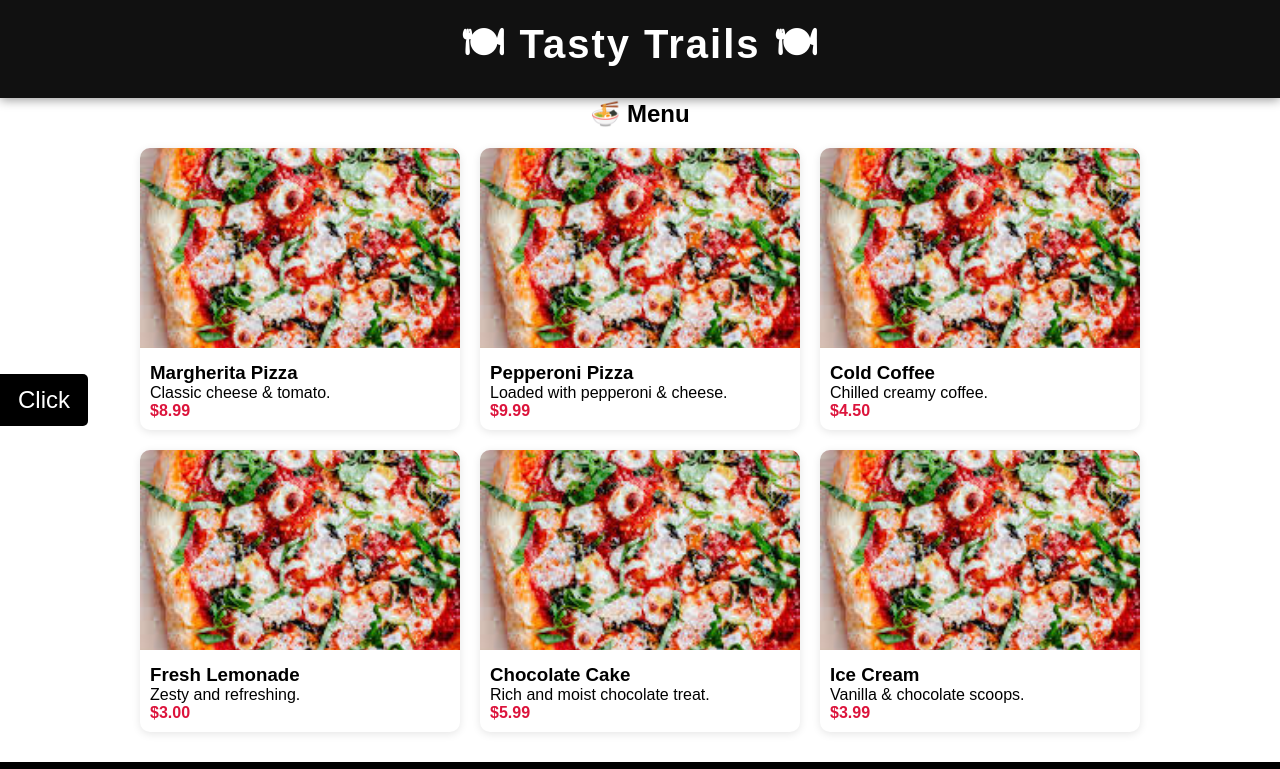
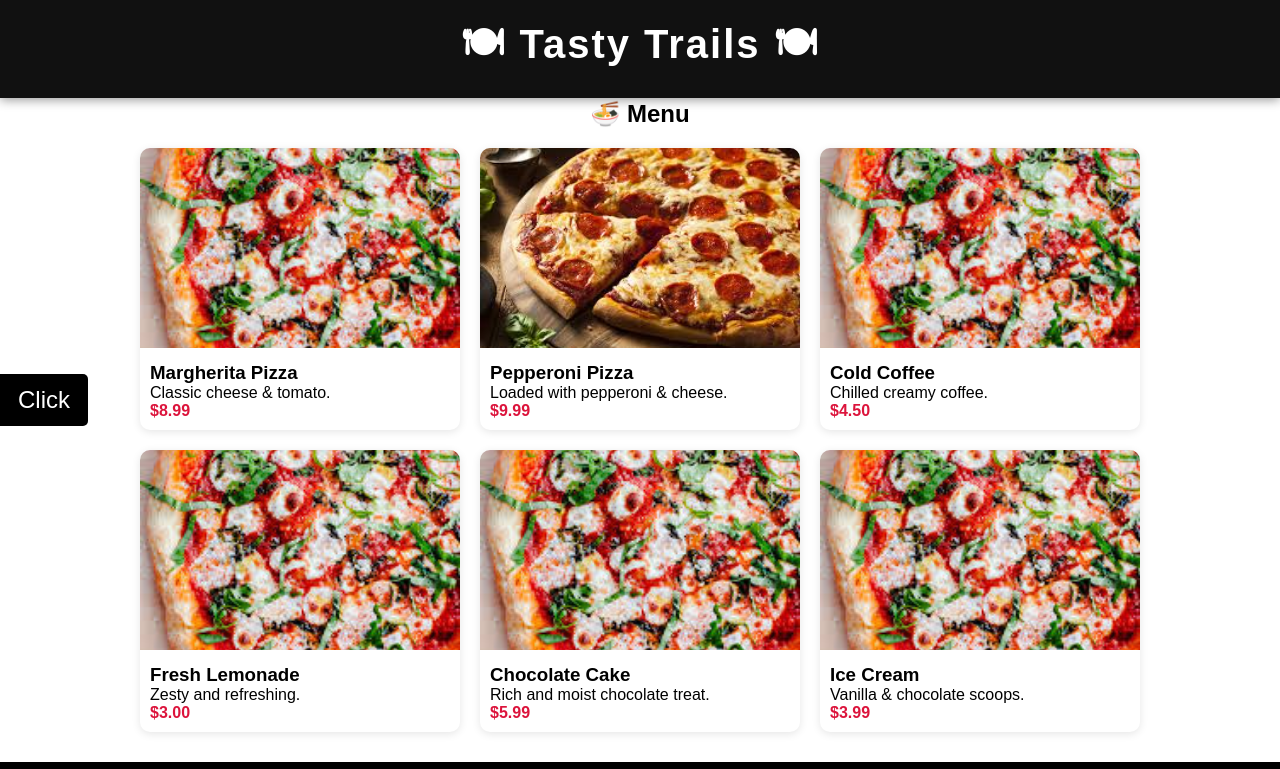
Before and after one commit to karshitha17/Tasty-Trails, a plain HTML site: page index.html in a window 1280 px wide. Shown: the top 769 px of the page. Drawn offline with Linux system fonts and the light colour scheme.

Commit message:
Update index.html

```diff
--- a/index.html
+++ b/index.html
@@ -290,7 +290,7 @@
     </div>
 
     <div class="menu-item pizza">
-      <img src="https://raw.githubusercontent.com/karshitha17/Tasty-Trails/main/Margherita.jpeg" alt="Pizza" onclick="openSlider('pizza', 1)">
+      <img src="https://raw.githubusercontent.com/karshitha17/Tasty-Trails/main/Pepperoni.jpeg" alt="Pizza" onclick="openSlider('pizza', 1)">
       <div class="menu-info">
         <h3>Pepperoni Pizza</h3>
         <p>Loaded with pepperoni & cheese.</p>
```
